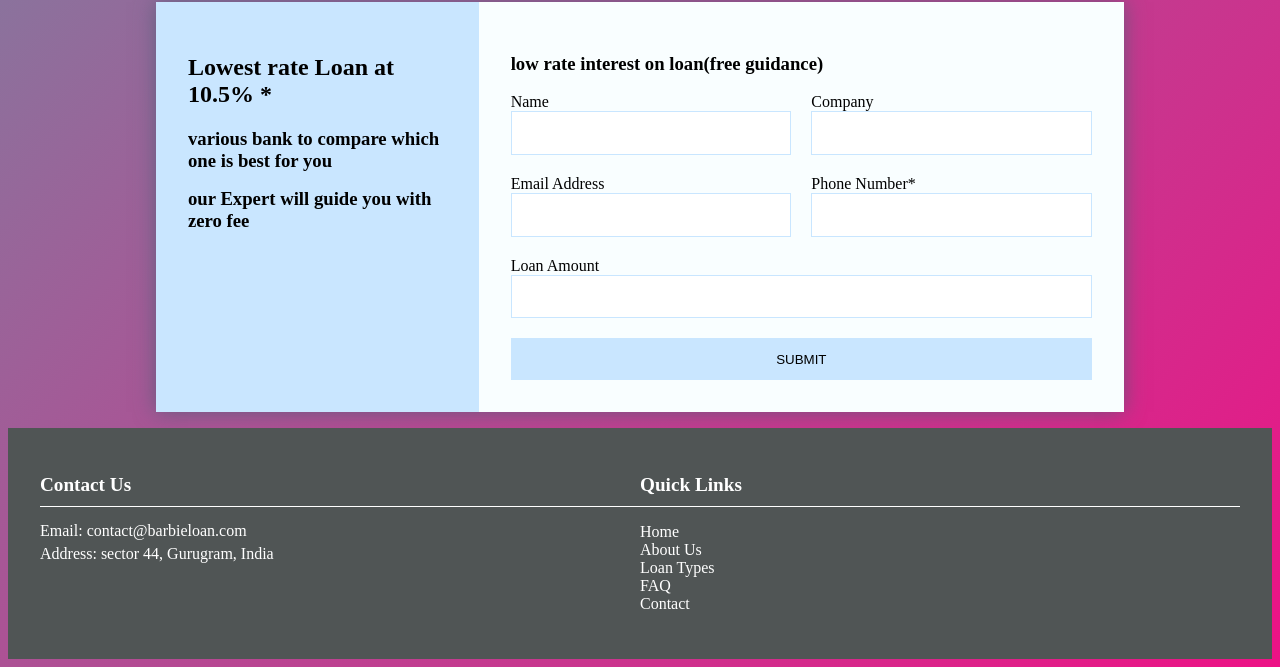
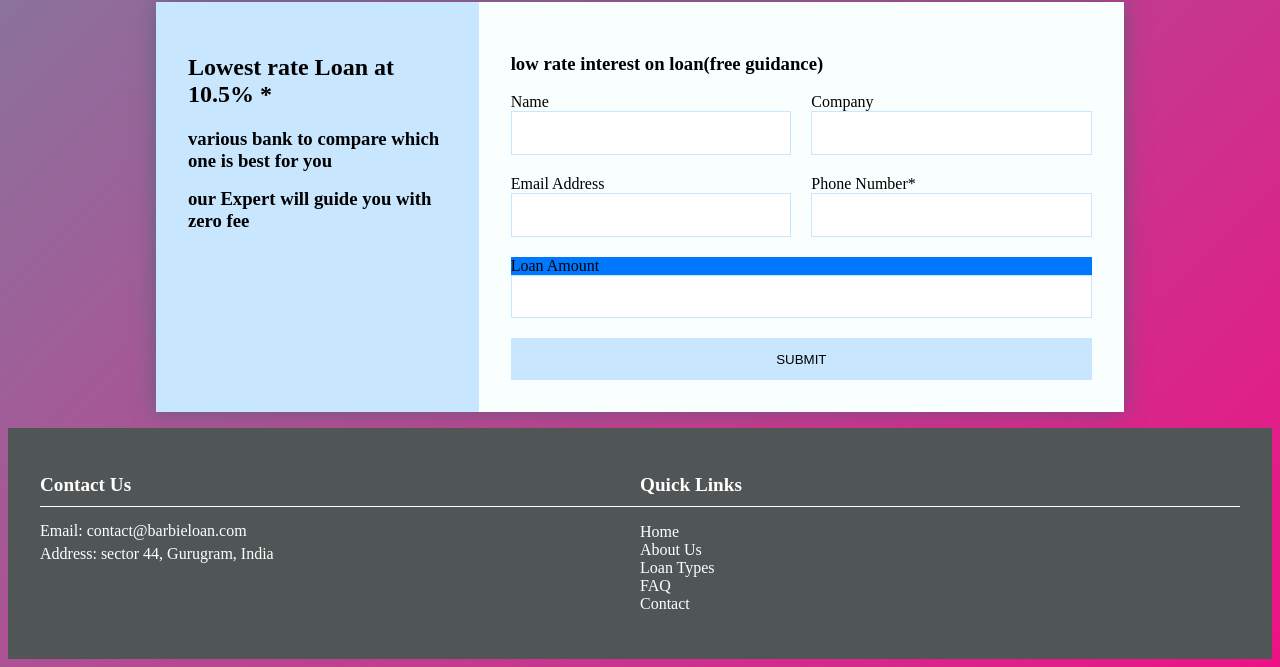
Before and after one commit to vijay6781/loan, a plain HTML site: page index.html in a window 1280 px wide. Shown: the part 139-806 px from the top of the page. Drawn offline with nearby package versions, Linux system fonts and the light colour scheme.

Commit message:
color changes

```diff
--- a/loan/style.css
+++ b/loan/style.css
@@ -77,6 +77,7 @@ ul{
 
 .contact form .full{
   grid-column: 1 / 3;
+  background-color: #0077ff;
 }
 
 .contact form button, .contact form input, .contact form textarea{
```
